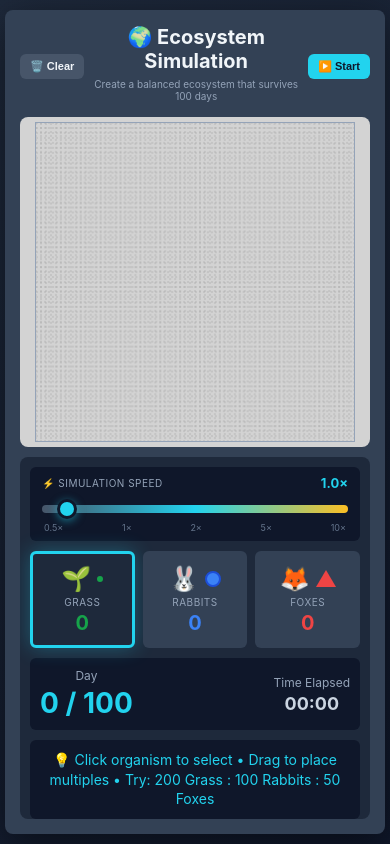
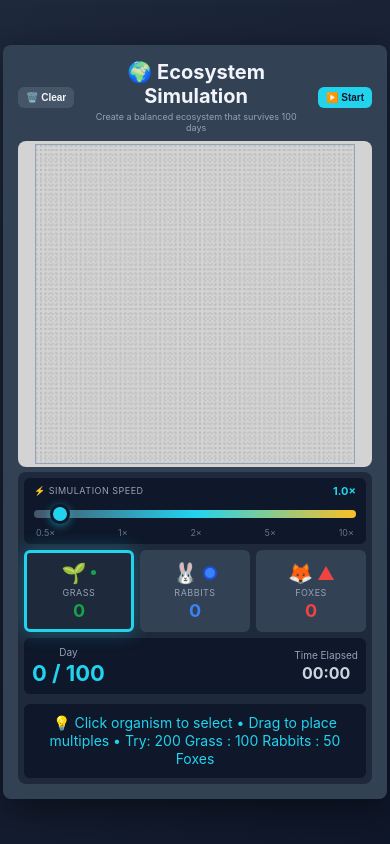
Before and after one commit to asatire1/TEST, a plain HTML site: page index.html in a window 390 px wide. Drawn offline with Linux system fonts and the light colour scheme.

Commit message:
Update index.html

```diff
--- a/index.html
+++ b/index.html
@@ -18,18 +18,18 @@
             justify-content: center;
             align-items: center;
             min-height: 100vh;
-            padding: 10px;
+            padding: 5px;
             overflow-x: hidden;
         }
 
         .container {
             background: #334155;
             border-radius: 12px;
-            padding: 15px;
+            padding: 10px;
             box-shadow: 0 10px 40px rgba(0, 0, 0, 0.5);
-            max-width: 800px;
+            max-width: 1200px;
             width: 100%;
-            max-height: calc(100vh - 20px);
+            max-height: calc(100vh - 10px);
             display: flex;
             flex-direction: column;
         }
@@ -37,16 +37,16 @@
         h1 {
             color: #f1f5f9;
             text-align: center;
-            margin-bottom: 5px;
-            font-size: 20px;
+            margin-bottom: 3px;
+            font-size: 18px;
             line-height: 1.2;
         }
 
         .subtitle {
             color: #94a3b8;
             text-align: center;
-            margin-bottom: 10px;
-            font-size: 12px;
+            margin-bottom: 5px;
+            font-size: 11px;
         }
 
         /* Header with buttons */
@@ -54,7 +54,7 @@
             display: flex;
             justify-content: space-between;
             align-items: center;
-            margin-bottom: 10px;
+            margin-bottom: 5px;
             gap: 10px;
         }
 
@@ -64,10 +64,10 @@
         }
 
         .header-btn {
-            padding: 8px 16px;
+            padding: 6px 12px;
             border: none;
             border-radius: 6px;
-            font-size: 13px;
+            font-size: 11px;
             font-weight: bold;
             cursor: pointer;
             transition: all 0.2s;
@@ -95,8 +95,8 @@
         .arena-wrapper {
             background: #D3D3D3;
             border-radius: 8px;
-            padding: 5px;
-            margin-bottom: 10px;
+            padding: 3px;
+            margin-bottom: 5px;
             display: flex;
             justify-content: center;
             align-items: center;
@@ -114,7 +114,7 @@
 
         .info-panel {
             background: #1e293b;
-            padding: 10px;
+            padding: 6px;
             border-radius: 8px;
             color: #f1f5f9;
             overflow-y: auto;
@@ -123,27 +123,27 @@
         /* Speed Slider - Thin bar at top */
         .speed-slider-container {
             background: #0f172a;
-            padding: 8px 12px;
+            padding: 6px 10px;
             border-radius: 6px;
-            margin-bottom: 10px;
+            margin-bottom: 6px;
         }
 
         .speed-header {
             display: flex;
             justify-content: space-between;
             align-items: center;
-            margin-bottom: 6px;
+            margin-bottom: 4px;
         }
 
         .speed-label {
-            font-size: 10px;
+            font-size: 9px;
             color: #94a3b8;
             text-transform: uppercase;
             letter-spacing: 0.5px;
         }
 
         .speed-value {
-            font-size: 13px;
+            font-size: 11px;
             font-weight: bold;
             color: #22d3ee;
         }
@@ -213,13 +213,13 @@
         .stats-bar {
             display: grid;
             grid-template-columns: repeat(3, 1fr);
-            gap: 8px;
-            margin-bottom: 10px;
+            gap: 6px;
+            margin-bottom: 6px;
         }
 
         .stat-item {
             background: #334155;
-            padding: 10px;
+            padding: 8px;
             border-radius: 6px;
             text-align: center;
             cursor: pointer;
@@ -250,12 +250,12 @@
         }
 
         .stat-icon {
-            font-size: 28px;
-            margin-bottom: 3px;
+            font-size: 24px;
+            margin-bottom: 2px;
             display: flex;
             align-items: center;
             justify-content: center;
-            gap: 6px;
+            gap: 5px;
         }
 
         .shape-preview {
@@ -265,15 +265,15 @@
         }
 
         .preview-grass {
-            width: 6px;
-            height: 6px;
+            width: 5px;
+            height: 5px;
             background: #16a34a;
             border-radius: 50%;
         }
 
         .preview-rabbit {
-            width: 16px;
-            height: 16px;
+            width: 14px;
+            height: 14px;
             background: #3b82f6;
             border-radius: 50%;
             border: 2px solid #1d4ed8;
@@ -282,21 +282,21 @@
         .preview-fox {
             width: 0;
             height: 0;
-            border-left: 10px solid transparent;
-            border-right: 10px solid transparent;
-            border-bottom: 17px solid #ef4444;
+            border-left: 8px solid transparent;
+            border-right: 8px solid transparent;
+            border-bottom: 14px solid #ef4444;
         }
 
         .stat-label {
-            font-size: 10px;
+            font-size: 9px;
             color: #94a3b8;
-            margin-bottom: 3px;
+            margin-bottom: 2px;
             text-transform: uppercase;
             letter-spacing: 0.5px;
         }
 
         .stat-value {
-            font-size: 22px;
+            font-size: 20px;
             font-weight: bold;
         }
 
@@ -307,9 +307,9 @@
         /* Time & Controls Section */
         .time-controls {
             background: #0f172a;
-            padding: 10px;
+            padding: 8px;
             border-radius: 6px;
-            margin-bottom: 10px;
+            margin-bottom: 6px;
         }
 
         .time-display {
@@ -323,13 +323,13 @@
         }
 
         .day-label {
-            font-size: 12px;
+            font-size: 10px;
             color: #94a3b8;
-            margin-bottom: 3px;
+            margin-bottom: 2px;
         }
 
         .day-value {
-            font-size: 28px;
+            font-size: 22px;
             font-weight: bold;
             color: #22d3ee;
         }
@@ -339,13 +339,13 @@
         }
 
         .timer-label {
-            font-size: 12px;
+            font-size: 10px;
             color: #94a3b8;
-            margin-bottom: 3px;
+            margin-bottom: 2px;
         }
 
         .timer-value {
-            font-size: 18px;
+            font-size: 16px;
             font-weight: bold;
             color: #cbd5e1;
         }
@@ -355,13 +355,13 @@
         }
 
         .balance-label {
-            font-size: 12px;
+            font-size: 10px;
             color: #94a3b8;
-            margin-bottom: 3px;
+            margin-bottom: 2px;
         }
 
         .balance-value {
-            font-size: 18px;
+            font-size: 16px;
             font-weight: bold;
         }
 
@@ -378,10 +378,10 @@
 
         .btn {
             flex: 1;
-            padding: 12px;
+            padding: 10px;
             border: none;
             border-radius: 6px;
-            font-size: 14px;
+            font-size: 12px;
             font-weight: bold;
             cursor: pointer;
             transition: all 0.2s;
@@ -416,49 +416,49 @@
 
         .status {
             text-align: center;
-            padding: 8px;
+            padding: 6px;
             background: #0f172a;
             border-radius: 6px;
             color: #22d3ee;
-            font-size: 11px;
-            line-height: 1.4;
+            font-size: 10px;
+            line-height: 1.3;
         }
 
         @media (max-width: 600px) {
             body {
+                padding: 3px;
+            }
+
+            .container {
+                padding: 6px;
+                border-radius: 8px;
+            }
+
+            h1 {
+                font-size: 14px;
+            }
+
+            .subtitle {
+                font-size: 9px;
+                margin-bottom: 3px;
+            }
+
+            .header-btn {
+                padding: 5px 8px;
+                font-size: 10px;
+            }
+
+            .stat-icon {
+                font-size: 20px;
+            }
+
+            .stat-value {
+                font-size: 18px;
+            }
+
+            .status {
+                font-size: 9px;
                 padding: 5px;
-            }
-
-            .container {
-                padding: 10px;
-                border-radius: 8px;
-            }
-
-            h1 {
-                font-size: 16px;
-            }
-
-            .subtitle {
-                font-size: 10px;
-                margin-bottom: 5px;
-            }
-
-            .header-btn {
-                padding: 6px 10px;
-                font-size: 11px;
-            }
-
-            .stat-icon {
-                font-size: 24px;
-            }
-
-            .stat-value {
-                font-size: 20px;
-            }
-
-            .status {
-                font-size: 10px;
-                padding: 6px;
             }
         }
 
```
